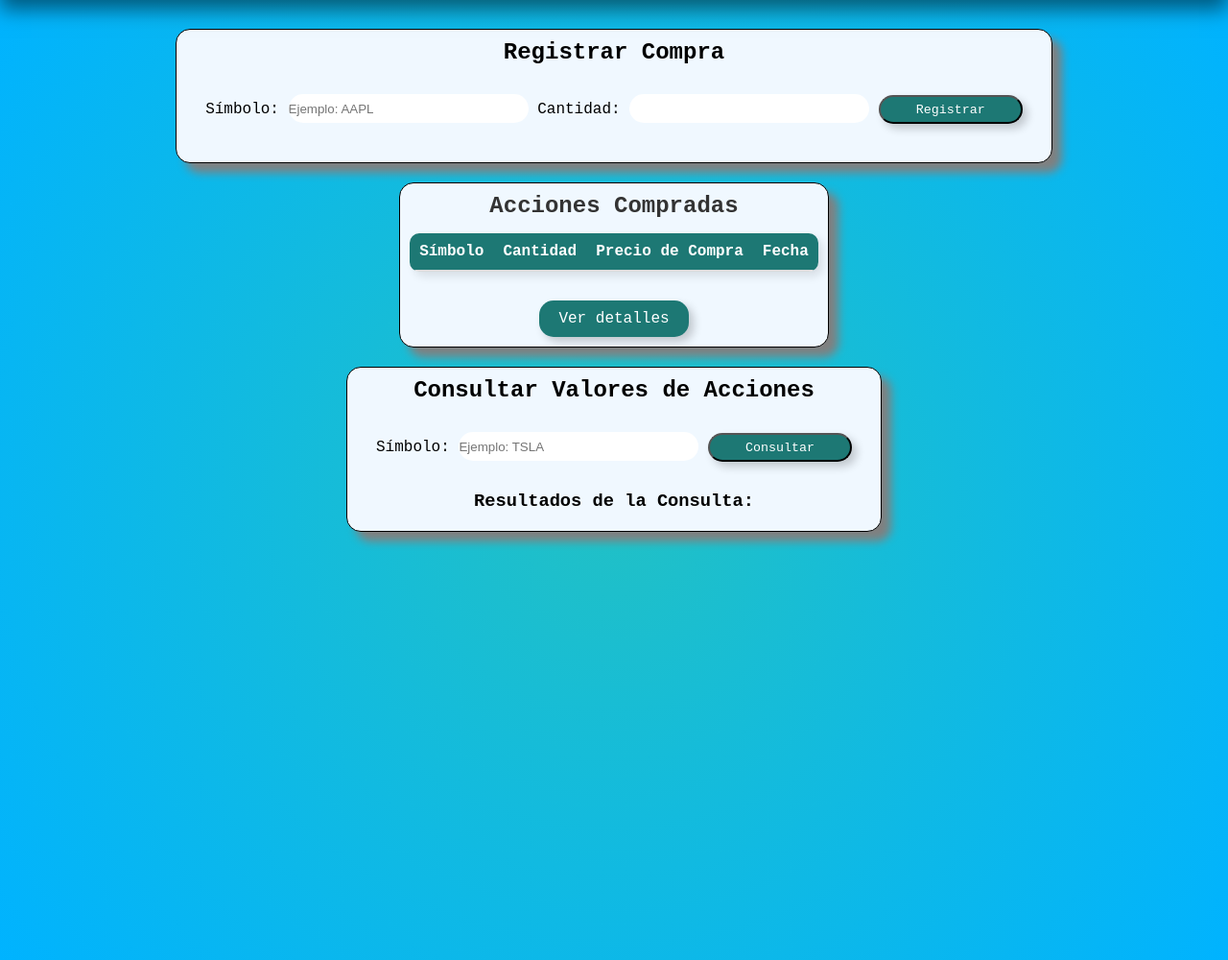
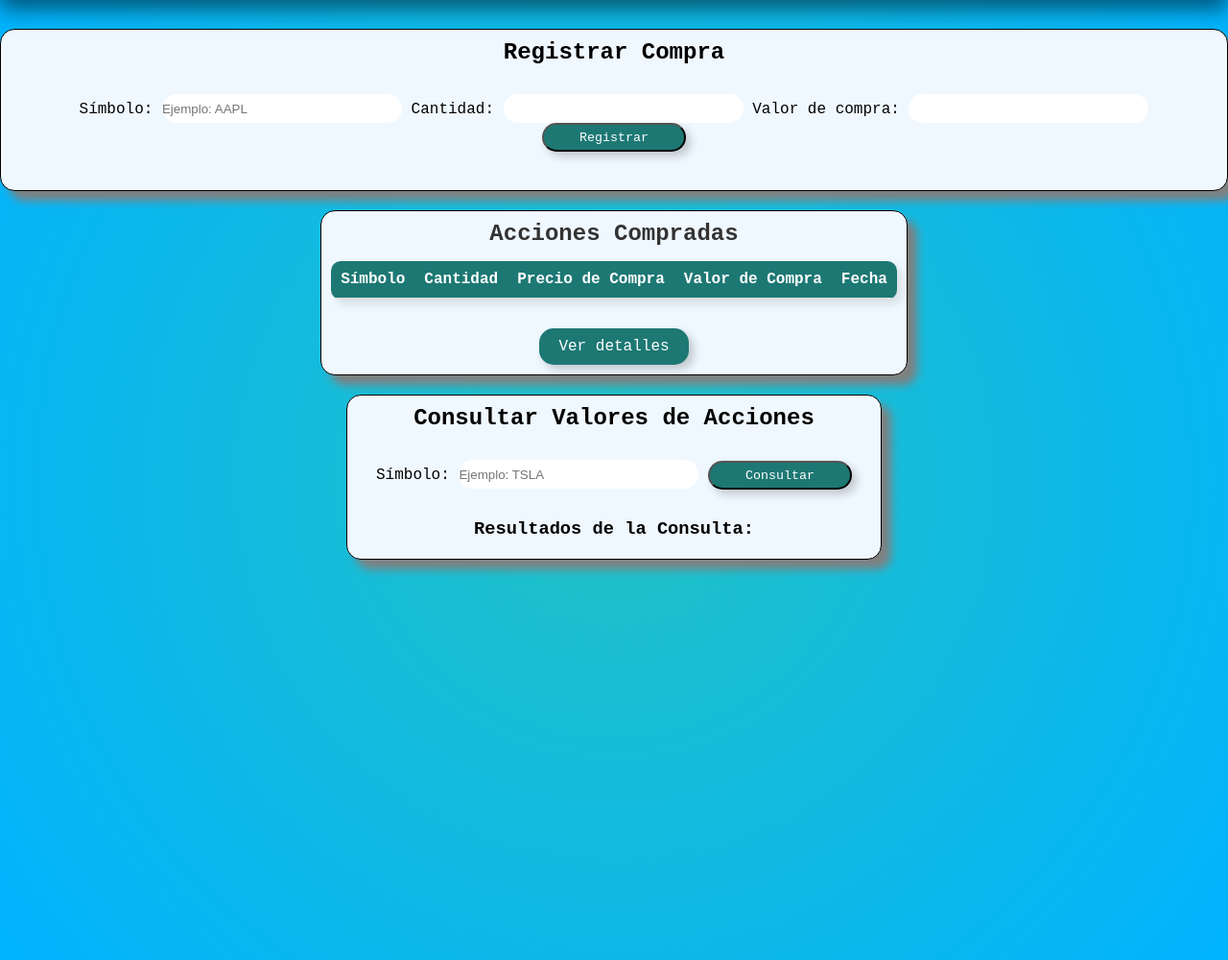
Before and after one commit to Fechise/CES_GestionAccionesBolsaValores_EvoLogic, a Flask app: page / in a window 1280 px wide. Shown: the part 150-1150 px from the top of the page at 96% size. Run offline with Flask 2, Linux system fonts and the light colour scheme; the visitor is signed in with stand-in values (Sample User, id 1); lists and menus that the app fills with data are empty.

Commit message:
[Feat] Añadir valore de compra

```diff
--- a/app.py
+++ b/app.py
@@ -51,6 +51,7 @@ def comprar():
     empresa = request.form["empresa"].upper()
     cantidad = int(request.form["cantidad"])
     fecha_compra = datetime.now()
+    valor_compra = float(request.form["valor-compra"])
 
     # Obtener precio de compra usando la API
     url = f"https://www.alphavantage.co/query?function=TIME_SERIES_INTRADAY&symbol={empresa}&interval=5min&apikey={API_KEY}"
@@ -67,7 +68,8 @@ def comprar():
         "empresa": empresa,
         "cantidad_acciones": cantidad,
         "fecha_compra": fecha_compra,
-        "precio_compra": precio_compra
+        "precio_compra": precio_compra,
+        "valor_compra": valor_compra
     })
     return redirect(url_for("index"))
 
@@ -124,13 +126,15 @@ def mostrar_compras():
 
         # Calcular porcentaje de ganancia/pérdida
         precio_compra = compra["precio_compra"]
-        porcentaje_ganancia = ((precio_actual - precio_compra) / precio_compra) * 100 if precio_compra > 0 else 0
+        valor_compra = compra["valor_compra"]
+        porcentaje_ganancia = ((precio_actual - valor_compra) / valor_compra) * 100 if valor_compra > 0 else 0
 
         detalles.append({
             "empresa": compra["empresa"],
             "cantidad_acciones": compra["cantidad_acciones"],
             "precio_actual": precio_actual,
             "precio_compra": precio_compra,
+            "valor_compra": valor_compra,
             "porcentaje_ganancia": round(porcentaje_ganancia, 2)
         })
 
--- a/model/compra.py
+++ b/model/compra.py
@@ -1,11 +1,12 @@
 from datetime import datetime
 
 class Compra:
-    def __init__(self, empresa: str, precio_compra: float, cantidad_acciones: int, fecha_compra=None):
+    def __init__(self, empresa: str, precio_compra: float, cantidad_acciones: int, fecha_compra=None, valor_compra= float):
         self.empresa = empresa
         self.precio_compra = precio_compra
         self.cantidad_acciones = cantidad_acciones
         self.fecha_compra = fecha_compra if fecha_compra else datetime.now()
+        self.valor_compra = valor_compra
 
     def calcular_porcentaje(self, precio_actual):
         if self.precio_compra == 0:
--- a/model/compras_controller.py
+++ b/model/compras_controller.py
@@ -4,8 +4,8 @@ class ComprasController:
     def __init__(self):
         self.compras = []
 
-    def crear_compra(self, usuario, empresa, precio_compra, cantidad_acciones):
-        compra = Compra(empresa, precio_compra, cantidad_acciones)
+    def crear_compra(self, usuario, empresa, precio_compra, cantidad_acciones, valor_compra):
+        compra = Compra(empresa, precio_compra, cantidad_acciones, valor_compra)
         usuario.registrar_compra(compra)
         self.compras.append(compra)
 
--- a/templates/compras.html
+++ b/templates/compras.html
@@ -21,6 +21,7 @@
                 <th>Símbolo</th>
                 <th>Cantidad</th>
                 <th>Precio de Compra</th>
+                <th>Valor de Compra</th>
                 <th>Fecha de Compra</th>
             </tr>
             </thead>
@@ -30,6 +31,7 @@
                 <td>{{ compra.empresa }}</td>
                 <td>{{ compra.cantidad_acciones }}</td>
                 <td>{{ compra.precio_compra }}</td>
+                <td>{{ compra.valor_compra }}</td>
                 <td>{{ compra.fecha_compra.strftime('%Y-%m-%d') }}</td>
             </tr>
             {% endfor %}
@@ -46,6 +48,7 @@
                 <th>Cantidad</th>
                 <th>Precio Actual</th>
                 <th>Precio de Compra</th>
+                <th>Valor de Compra</th>
                 <th>Porcentaje de Ganancia/Pérdida</th>
             </tr>
             </thead>
@@ -56,6 +59,7 @@
                 <td>{{ detalle.cantidad_acciones }}</td>
                 <td>${{ detalle.precio_actual }}</td>
                 <td>${{ detalle.precio_compra }}</td>
+                <td>${{ detalle.valor_compra }}</td>
                 <td>{{ detalle.porcentaje_ganancia }}%</td>
             </tr>
             {% endfor %}
--- a/templates/index.html
+++ b/templates/index.html
@@ -27,6 +27,8 @@
             <input type="text" id="empresa" name="empresa" placeholder="Ejemplo: AAPL" required>
             <label for="cantidad">Cantidad:</label>
             <input type="number" id="cantidad" name="cantidad" min="1" required>
+            <label for="valor-compra">Valor de compra:</label>
+            <input type="number" id="valor-compra" name="valor-compra" min="1" required>
             <button type="submit" id="registro-compra-button">Registrar</button>
         </form>
     </div>
@@ -39,6 +41,7 @@
                 <th>Símbolo</th>
                 <th>Cantidad</th>
                 <th>Precio de Compra</th>
+                <th>Valor de Compra</th>
                 <th>Fecha</th>
             </tr>
             </thead>
@@ -48,6 +51,7 @@
                 <td>{{ compra.empresa }}</td>
                 <td>{{ compra.cantidad_acciones }}</td>
                 <td>{{ compra.precio_compra }}</td>
+                <td>{{ compra.valor_compra }}</td>
                 <td>{{ compra.fecha_compra.strftime('%Y-%m-%d') }}</td>
             </tr>
             {% endfor %}
```
